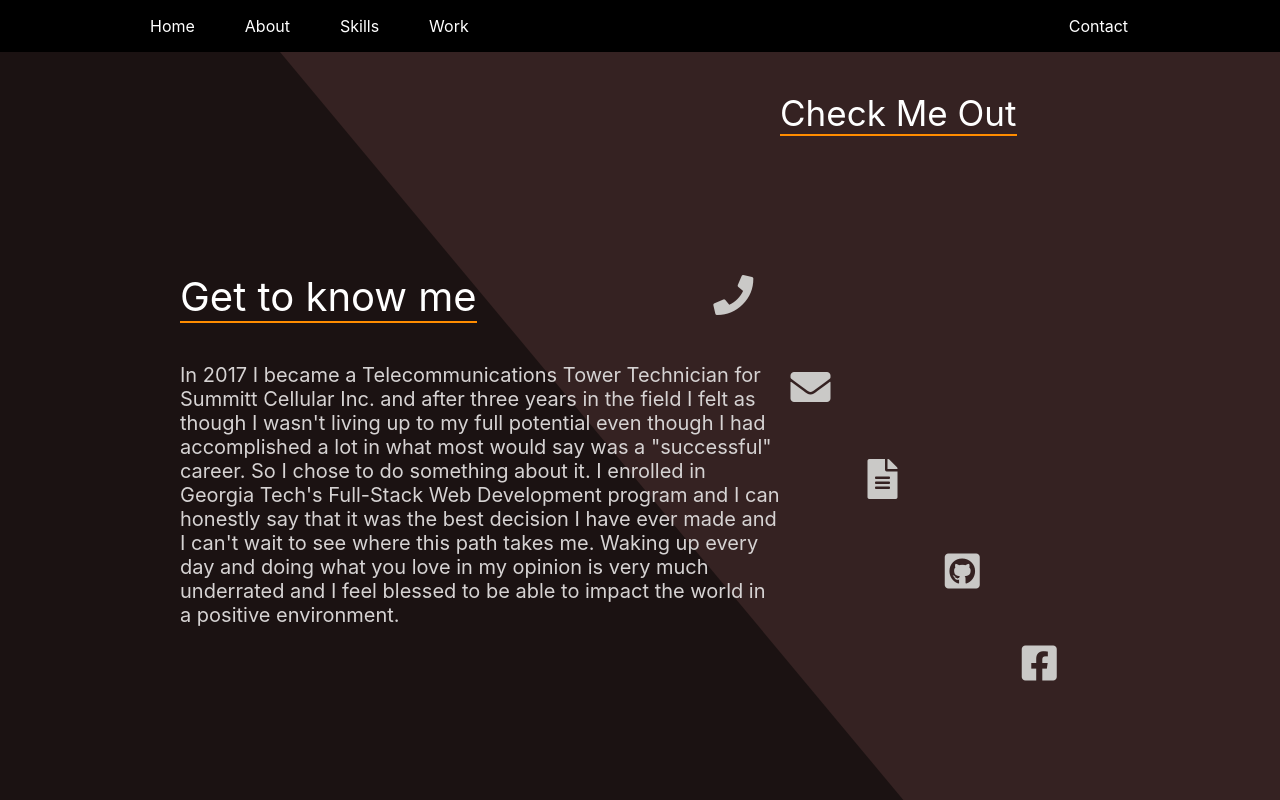
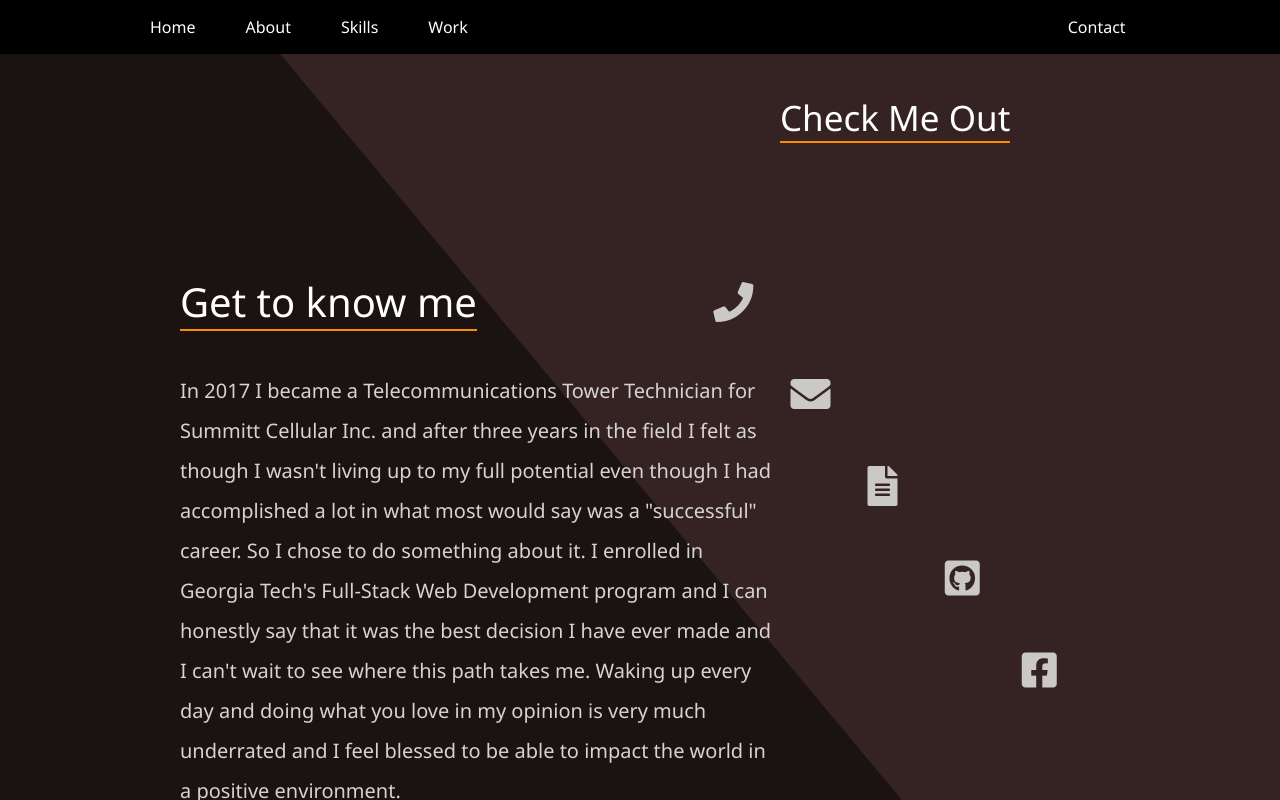
Before and after one commit to Sttorek/hi-im-seth, a React (Create React App) app: page /about in a window 1280 px wide. Shown: the top 800 px of the page. Built offline with nearby package versions, Linux system fonts and the light colour scheme.

Commit message:
added font

```diff
--- a/public/index.html
+++ b/public/index.html
@@ -23,6 +23,12 @@
       crossorigin="anonymous"
     />
 
+
+    <link rel="preconnect" href="https://fonts.gstatic.com">
+    <link href="https://fonts.googleapis.com/css2?family=Noto+Sans&display=swap" rel="stylesheet">
+
+
+
     <title>React App</title>
   </head>
   <body>
--- a/src/App.css
+++ b/src/App.css
@@ -1,5 +1,6 @@
 .page {
   color: white;
+  font-family: 'Noto Sans', sans-serif;
 }
 
 /* NavBar ------------------------------------------------------ */
@@ -114,6 +115,7 @@
 
 .story {
     color: rgb(214, 211, 211);
+    line-height: 2em;
 }
 
 .descCont {
@@ -151,6 +153,8 @@
     flex-direction: column;
     width: fit-content;
     transform: rotate(-40deg);
+    /* background-color: tomato; */
+    margin-top: 30px;
 }
 
 .lin {
```
